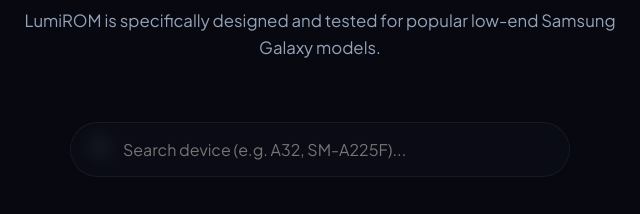
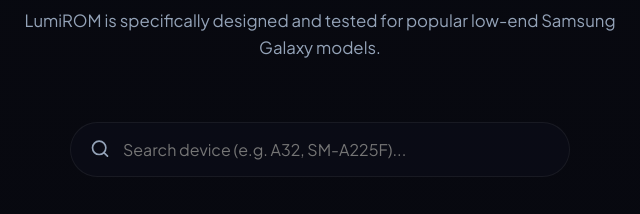
Before and after one commit to LumiROM/LumiROM_page, a plain HTML site: page index.html in a window 1280 px wide. Shown: the part 1860-2074 px from the top of the page, 320-960 px from the left. Drawn offline with Linux system fonts and the light colour scheme.

Commit message:
Fix search icon not showing

```diff
--- a/css/style.css
+++ b/css/style.css
@@ -502,7 +502,6 @@
     font-family: var(--font-family);
     font-size: 1rem;
     transition: var(--transition-smooth);
-    backdrop-filter: blur(8px);
 }
 
 .search-input:focus {
@@ -514,7 +513,7 @@
 .search-icon {
     position: absolute;
     left: 20px;
-    top: 50%;
+    top: 55%;
     transform: translateY(-50%);
     color: var(--text-secondary);
     pointer-events: none;
```
